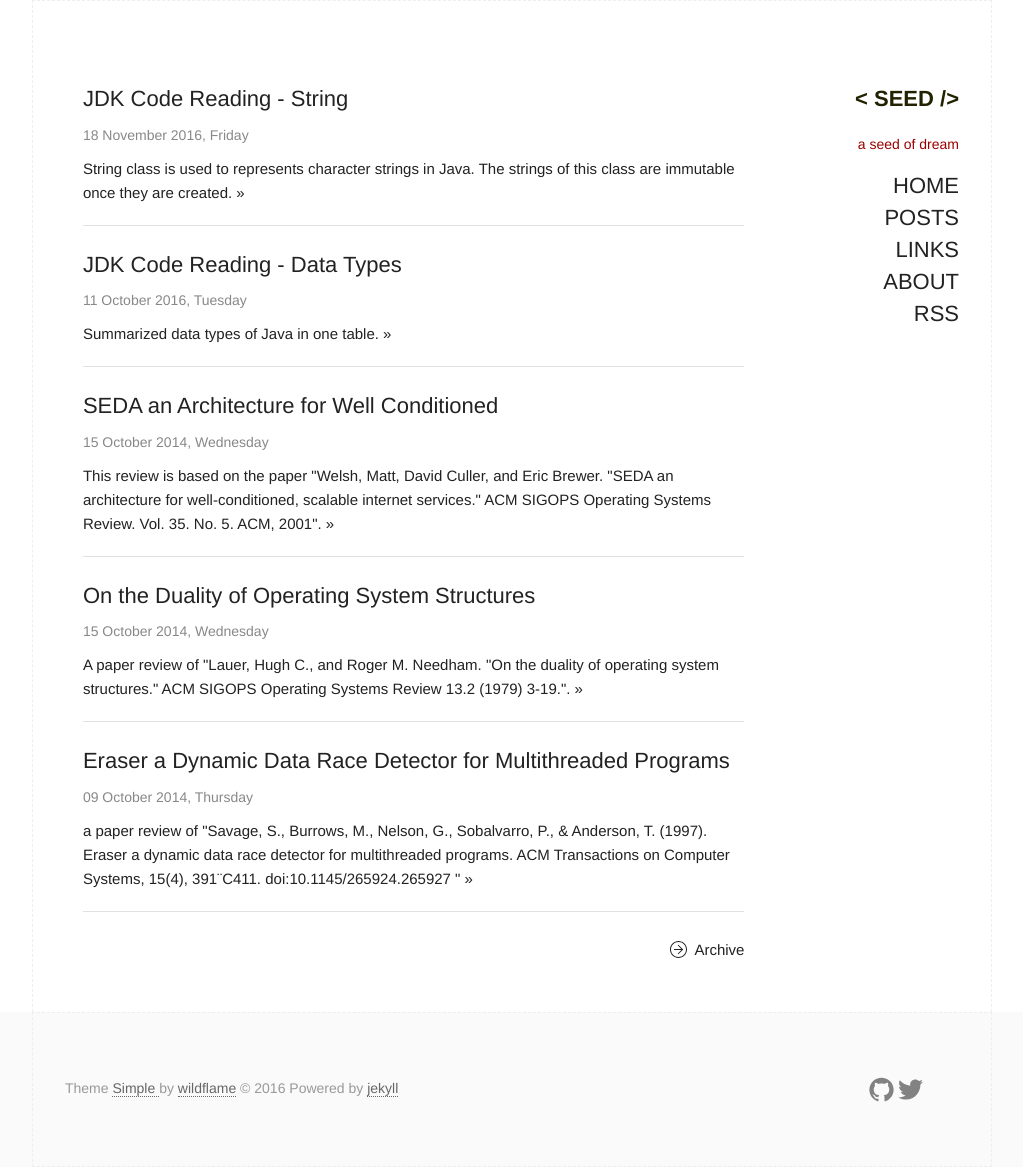
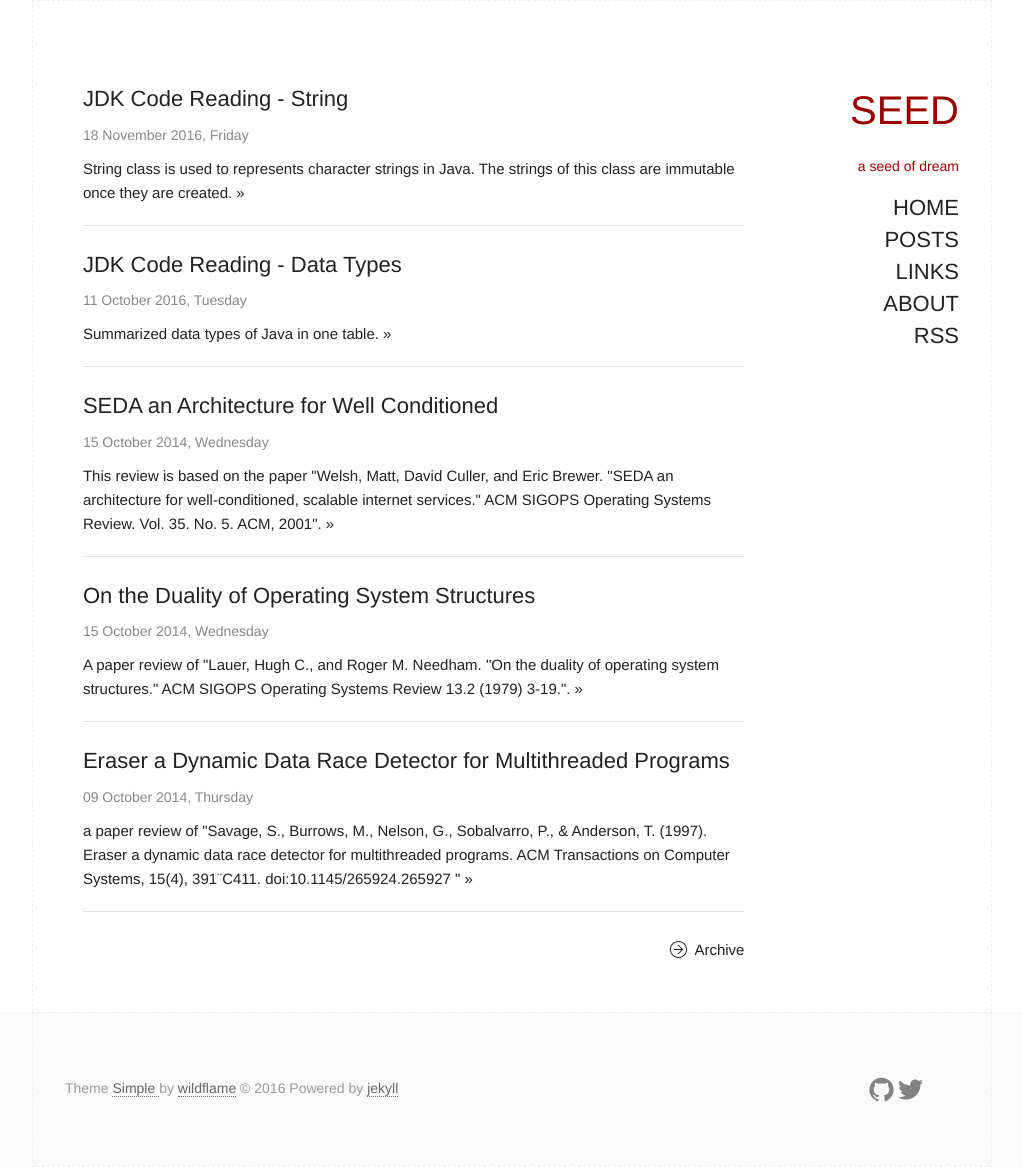
Before and after one commit to Tonyxu82/tonyxu82.github.io, a Jekyll site: the page built from index.html, in a window 1280 px wide. Shown: the whole page, without its empty margins (128-1151 px from the left). Built offline with Jekyll 4.4.1, drawn with Linux system fonts in a browser that asks for light colours.

Commit message:
Update Logo

```diff
--- a/_config.yml
+++ b/_config.yml
@@ -6,7 +6,7 @@
 # 'jekyll serve'. If you change this file, please restart the server process.
 
 # Site settings
-title: < SEED />
+title: SEED
 email: tonyxu82@gmail.com
 description: a seed of dream
 baseurl: "" # the subpath of your site, e.g. /blog
--- a/_sass/_layout.scss
+++ b/_sass/_layout.scss
@@ -52,13 +52,14 @@ body {
 
 .logo {
     margin-bottom: 10.5px;
-    font-weight: $font-weight-bold;
+    //font-weight: $font-weight-bold;
+    font-size: 40px;
 }
 
 .logo a {
     -webkit-transition: 0.4s;
     transition: 0.4s;
-    color: #220
+    color: #9A0000;
 }
 
 .logo a:hover {
```
